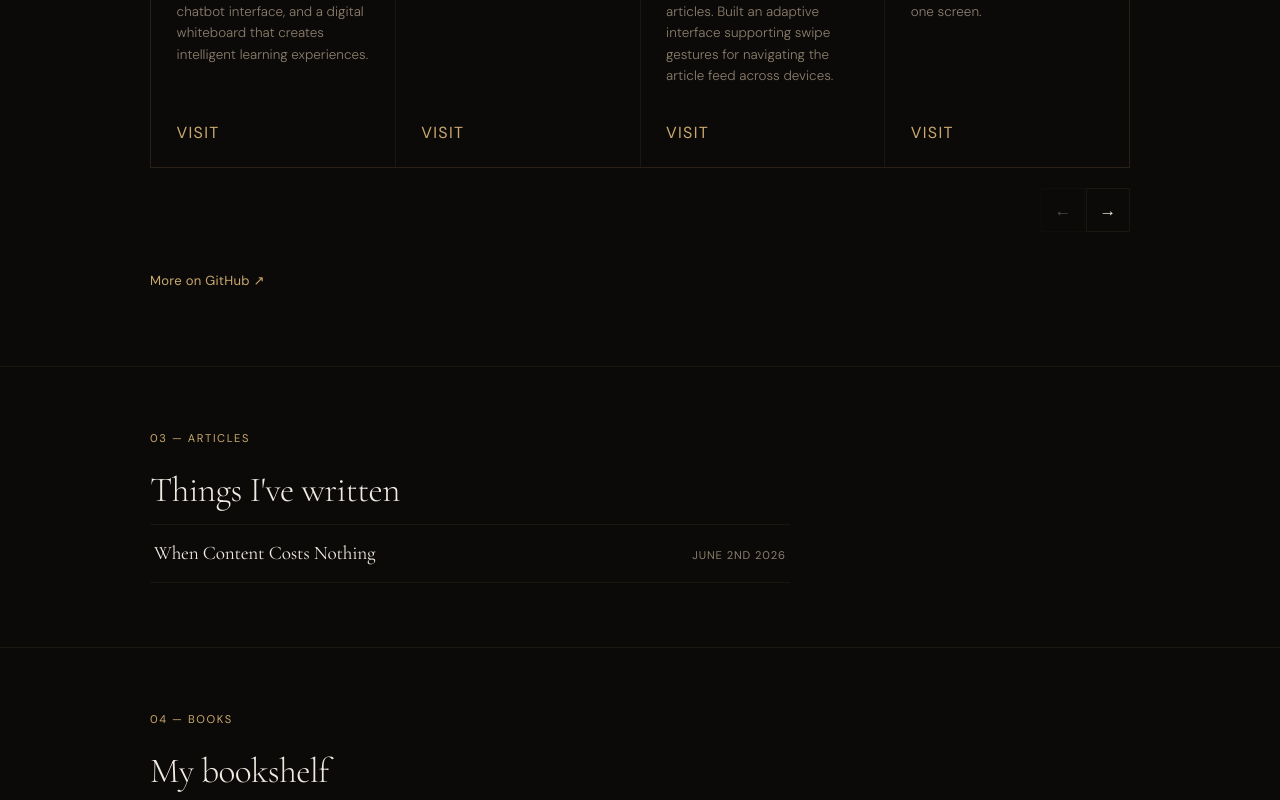
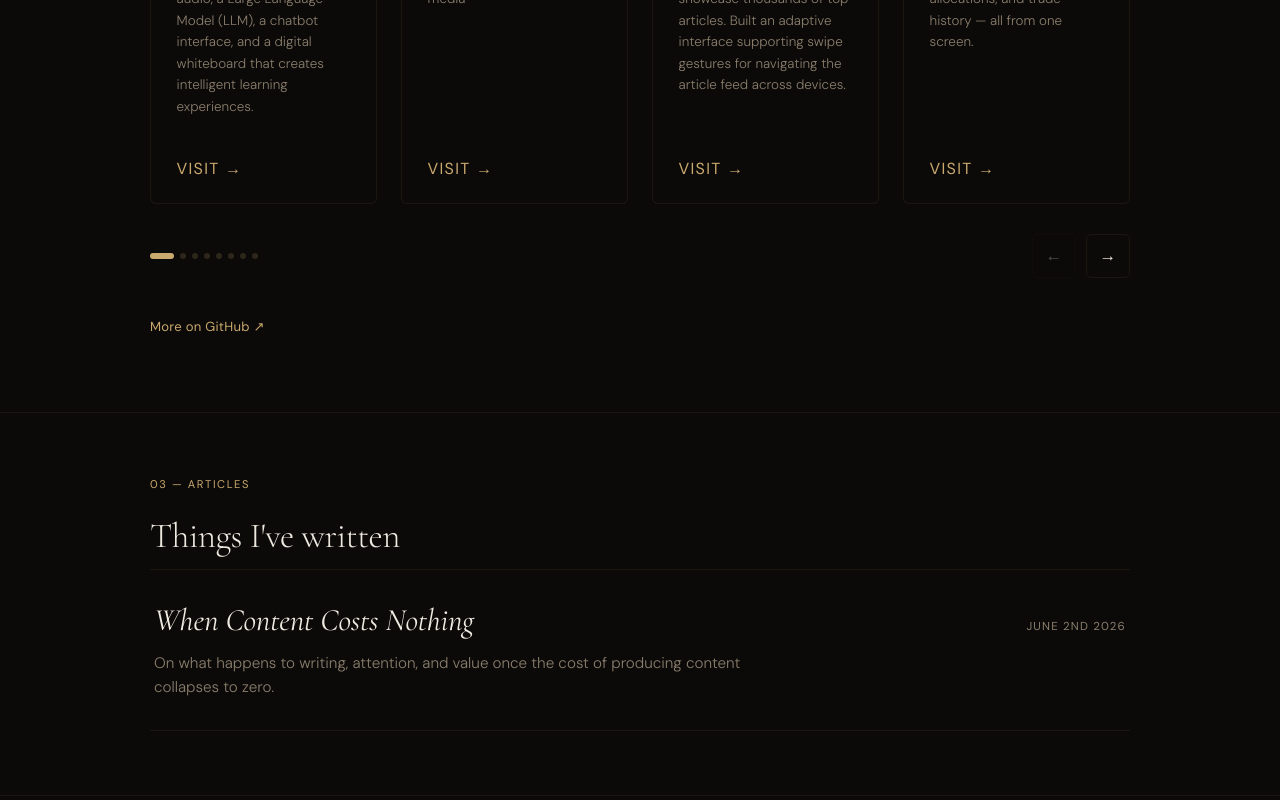
Before and after one commit to azariak/portfolio, a React (Vite) app: page / in a window 1280 px wide. Shown: the part 1460-2260 px from the top of the page. Built offline with nearby package versions, Linux system fonts and the light colour scheme; the HTML template or start-up script is replaced by a standard one.

Commit message:
Redesign carousel cards with accent bar and progress dots, restyle articles, center footer

```diff
--- a/src/components/Card.css
+++ b/src/components/Card.css
@@ -3,36 +3,31 @@
    ============================================ */
 .card {
   background-color: var(--bg);
-  border: none;          /* grid gap creates the border via parent bg */
-  padding: 1.5rem 1.6rem;
+  border: 1px solid var(--border-subtle);
+  border-radius: 6px;
+  padding: 1.7rem 1.6rem 1.5rem;
   display: flex;
   flex-direction: column;
   justify-content: space-between;
-  transition: background-color 0.2s ease;
+  transition: background-color 0.2s ease, border-color 0.2s ease;
   position: relative;
   overflow: hidden;
 }
 
 .card::before {
-  /* Left border accent that slides in on hover */
+  /* Colored accent bar across the top of the card */
   content: '';
   position: absolute;
   top: 0;
   left: 0;
-  width: 2px;
-  height: 100%;
-  background: var(--accent);
-  transform: scaleY(0);
-  transform-origin: bottom;
-  transition: transform 0.25s ease;
+  right: 0;
+  height: 3px;
+  background: var(--card-accent, var(--accent));
 }
 
 .card:hover {
   background-color: var(--surface-2);
-}
-
-.card:hover::before {
-  transform: scaleY(1);
+  border-color: var(--border-strong, var(--accent));
 }
 
 /* ---- Book card variant (side-by-side) ---- */
--- a/src/components/Card.jsx
+++ b/src/components/Card.jsx
@@ -2,7 +2,7 @@ import React from 'react';
 import './Card.css';
 import { analytics } from '../utils/analytics';
 
-const Card = ({ title, description, link, image, bookWiki, authorWiki, onLearnMoreClick, isMobile, trackingCategory, hideLink, eyebrow }) => {
+const Card = ({ title, description, link, image, bookWiki, authorWiki, onLearnMoreClick, isMobile, trackingCategory, hideLink, eyebrow, accent }) => {
   // Track card clicks based on category
   const trackClick = (isPopup = false) => {
     if (trackingCategory === 'books') {
@@ -36,15 +36,18 @@ const Card = ({ title, description, link, image, bookWiki, authorWiki, onLearnMo
   const isMobileProject = isMobile && trackingCategory === 'projects' && link;
 
   const cardInner = (
-    <div className={`card ${image && bookWiki ? 'book-card' : ''}`}>
+    <div
+      className={`card ${image && bookWiki ? 'book-card' : ''}`}
+      style={accent ? { '--card-accent': accent } : undefined}
+    >
       {image && <img src={image} alt={title} className="card-image" />}
       <div className="card-content">
         <h3 className="card-title">{cardTitle}</h3>
         <p className="card-description">{cardDescription}</p>
         {eyebrow && <span className="card-eyebrow">{eyebrow}</span>}
         {!hideLink && (isMobileProject
-          ? <span className="card-link learn-more">Visit</span>
-          : link && createLinkElement(link, 'Visit', 'card-link learn-more')
+          ? <span className="card-link learn-more">Visit&nbsp;→</span>
+          : link && createLinkElement(link, 'Visit →', 'card-link learn-more')
         )}
       </div>
     </div>
--- a/src/components/Carousel.css
+++ b/src/components/Carousel.css
@@ -1,6 +1,6 @@
 /* ============================================
-   CAROUSEL — editorial horizontal scroll-snap
-   Shows 4 items at a time (3 / 2 / 1 as it narrows)
+   CAROUSEL — separated cards, horizontal scroll-snap
+   Shows 4 cards at a time (3 / 2 / 1 as it narrows)
    ============================================ */
 .carousel {
   position: relative;
@@ -8,11 +8,10 @@
 
 .carousel-track {
   display: flex;
-  gap: 1px;
+  gap: 24px;
   overflow-x: auto;
   scroll-snap-type: x mandatory;
-  background: var(--border-subtle);
-  border: 1px solid var(--border-subtle);
+  padding: 6px 0;               /* room for focus rings above/below cards */
   scrollbar-width: none;        /* Firefox */
   -ms-overflow-style: none;     /* legacy Edge */
 }
@@ -21,9 +20,9 @@
   display: none;                /* Chrome/Safari */
 }
 
-/* 4 per view — each slide takes a quarter minus the 3 inner gaps */
+/* 4 per view — each slide takes a quarter minus the 3 inner 24px gaps */
 .carousel-slide {
-  flex: 0 0 calc((100% - 3px) / 4);
+  flex: 0 0 calc((100% - 3 * 24px) / 4);
   min-width: 0;
   scroll-snap-align: start;
   display: flex;
@@ -33,11 +32,42 @@
   flex: 1;                      /* card fills slide height */
 }
 
+/* ---- Controls row: progress (left) + arrows (right) ---- */
 .carousel-controls {
   display: flex;
-  justify-content: flex-end;
-  gap: 1px;
-  margin-top: 1.25rem;
+  align-items: center;
+  justify-content: space-between;
+  gap: 1rem;
+  margin-top: 1.5rem;
+}
+
+.carousel-progress {
+  display: flex;
+  align-items: center;
+  flex-wrap: wrap;
+  gap: 6px;
+  min-width: 0;
+}
+
+.carousel-dot {
+  width: 6px;
+  height: 6px;
+  padding: 0;
+  border: none;
+  border-radius: 4px;
+  background: var(--border-strong, rgba(255, 255, 255, 0.22));
+  cursor: pointer;
+  transition: width 0.28s ease, background-color 0.28s ease;
+}
+
+.carousel-dot.active {
+  width: 24px;
+  background: var(--accent);
+}
+
+.carousel-arrows {
+  display: flex;
+  gap: 10px;
 }
 
 .carousel-arrow {
@@ -48,17 +78,19 @@
   justify-content: center;
   background: var(--bg);
   border: 1px solid var(--border-subtle);
+  border-radius: 5px;
   color: var(--text);
   font-family: 'DM Sans', sans-serif;
   font-size: 1.05rem;
   line-height: 1;
   cursor: pointer;
-  transition: background-color 0.2s ease, color 0.2s ease, opacity 0.2s ease;
+  transition: background-color 0.2s ease, color 0.2s ease, border-color 0.2s ease, opacity 0.2s ease;
 }
 
 .carousel-arrow:hover:not(:disabled) {
   background: var(--surface-2);
   color: var(--accent);
+  border-color: var(--accent);
 }
 
 .carousel-arrow:disabled {
@@ -68,13 +100,20 @@
 
 /* ---- Responsive per-view counts ---- */
 @media (max-width: 1100px) {
-  .carousel-slide { flex-basis: calc((100% - 2px) / 3); }  /* 3 per view */
+  .carousel-slide { flex-basis: calc((100% - 2 * 24px) / 3); }  /* 3 per view */
 }
 
 @media (max-width: 768px) {
-  .carousel-slide { flex-basis: calc((100% - 1px) / 2); }  /* 2 per view */
+  .carousel-slide { flex-basis: calc((100% - 24px) / 2); }      /* 2 per view */
 }
 
 @media (max-width: 480px) {
-  .carousel-slide { flex-basis: 100%; }                    /* 1 per view */
+  .carousel-track { gap: 16px; }
+  .carousel-slide { flex-basis: 100%; }                         /* 1 per view */
+
+  .carousel-controls { gap: 0.75rem; }
+  .carousel-progress { gap: 5px; }
+  .carousel-dot { width: 5px; height: 5px; }
+  .carousel-dot.active { width: 18px; }
+  .carousel-arrow { width: 40px; height: 40px; }
 }
--- a/src/components/Carousel.jsx
+++ b/src/components/Carousel.jsx
@@ -2,15 +2,30 @@ import { Children, useCallback, useEffect, useRef, useState } from 'react';
 import './Carousel.css';
 
 /**
- * Editorial carousel — shows 3-4 items at a time in a horizontal
- * scroll-snap track with prev/next arrows. Keeps the 1px-gap border
- * look of the card grids. Each child is wrapped as a slide.
+ * Editorial carousel — shows 3-4 separated cards at a time in a
+ * horizontal scroll-snap track, with a page-progress indicator and
+ * prev/next arrows below. Each child is wrapped as a slide.
  */
 const Carousel = ({ children, ariaLabel }) => {
   const trackRef = useRef(null);
+  const [overflowing, setOverflowing] = useState(false);
   const [atStart, setAtStart] = useState(true);
   const [atEnd, setAtEnd] = useState(false);
-  const [overflowing, setOverflowing] = useState(false);
+  const [steps, setSteps] = useState(1);
+  const [activeStep, setActiveStep] = useState(0);
+
+  // One step per single-card scroll position (total cards - visible + 1)
+  const metrics = () => {
+    const el = trackRef.current;
+    if (!el) return null;
+    const slides = el.querySelectorAll('.carousel-slide');
+    const first = slides[0];
+    const gap = parseFloat(getComputedStyle(el).columnGap) || 0;
+    const step = first ? first.offsetWidth + gap : el.clientWidth;
+    const perView = step ? Math.max(1, Math.round((el.clientWidth + gap) / step)) : 1;
+    const positions = Math.max(1, slides.length - perView + 1);
+    return { step, positions };
+  };
 
   const update = useCallback(() => {
     const el = trackRef.current;
@@ -19,6 +34,13 @@ const Carousel = ({ children, ariaLabel }) => {
     setOverflowing(scrollWidth > clientWidth + 1);
     setAtStart(scrollLeft <= 1);
     setAtEnd(scrollLeft + clientWidth >= scrollWidth - 1);
+
+    const m = metrics();
+    if (!m) return;
+    setSteps(m.positions);
+    setActiveStep(
+      Math.min(m.positions - 1, Math.max(0, Math.round(scrollLeft / m.step)))
+    );
   }, []);
 
   useEffect(() => {
@@ -33,13 +55,21 @@ const Carousel = ({ children, ariaLabel }) => {
     };
   }, [update]);
 
+  const goToStep = (i) => {
+    const el = trackRef.current;
+    const m = metrics();
+    if (!el || !m) return;
+    const target = Math.min(m.positions - 1, Math.max(0, i));
+    el.scrollTo({ left: target * m.step, behavior: 'smooth' });
+  };
+
+  // Arrows move one card from wherever the scroll currently sits
   const page = (dir) => {
     const el = trackRef.current;
-    if (!el) return;
-    const slide = el.querySelector('.carousel-slide');
-    // width of one slide + the 1px gap between slides
-    const step = slide ? slide.offsetWidth + 1 : el.clientWidth;
-    el.scrollBy({ left: dir * step, behavior: 'smooth' });
+    const m = metrics();
+    if (!el || !m) return;
+    const current = Math.round(el.scrollLeft / m.step);
+    goToStep(current + dir);
   };
 
   return (
@@ -52,6 +82,20 @@ const Carousel = ({ children, ariaLabel }) => {
 
       {overflowing && (
         <div className="carousel-controls">
+          <div className="carousel-progress" aria-hidden="true">
+            {Array.from({ length: steps }).map((_, i) => (
+              <button
+                key={i}
+                type="button"
+                className={`carousel-dot ${i === activeStep ? 'active' : ''}`}
+                onClick={() => goToStep(i)}
+                aria-label={`Go to position ${i + 1}`}
+                tabIndex={-1}
+              />
+            ))}
+          </div>
+
+          <div className="carousel-arrows">
             <button
               type="button"
               className="carousel-arrow"
@@ -71,6 +115,7 @@ const Carousel = ({ children, ariaLabel }) => {
               →
             </button>
           </div>
+        </div>
       )}
     </div>
   );
--- a/src/data/articles.json
+++ b/src/data/articles.json
@@ -3,6 +3,7 @@
     "title": "When Content Costs Nothing",
     "publication": "Steelmill",
     "date": "June 2nd 2026",
+    "description": "On what happens to writing, attention, and value once the cost of producing content collapses to zero.",
     "link": "https://steelmill.substack.com/p/when-content-costs-nothing"
   }
 ]
--- a/src/pages/Home.css
+++ b/src/pages/Home.css
@@ -436,7 +436,6 @@
   list-style: none;
   margin: 0;
   padding: 0;
-  max-width: 640px;
 }
 
 .article-item {
@@ -449,40 +448,57 @@
 
 .article-link {
   display: flex;
+  flex-direction: column;
+  gap: 0.7rem;
+  padding: 1.9rem 0.25rem;
+  text-decoration: none;
+  color: var(--text);
+  transition: padding-left 0.18s ease;
+}
+
+.article-link:hover {
+  padding-left: 0.6rem;
+}
+
+.article-head {
+  display: flex;
   align-items: baseline;
   justify-content: space-between;
   gap: 1.5rem;
-  padding: 1rem 0.25rem;
-  text-decoration: none;
-  color: var(--text);
-  transition: color 0.15s, padding-left 0.15s;
-}
-
-.article-link:hover {
-  color: var(--accent);
-  padding-left: 0.6rem;
 }
 
 .article-title {
   font-family: 'Cormorant Garamond', serif;
-  font-size: 1.2rem;
-  font-weight: 400;
-  letter-spacing: -0.01em;
-  line-height: 1.3;
+  font-style: italic;
+  font-size: clamp(1.5rem, 3vw, 1.95rem);
+  font-weight: 500;
+  letter-spacing: -0.005em;
+  line-height: 1.25;
+  transition: color 0.15s ease;
+}
+
+.article-link:hover .article-title {
+  color: var(--accent);
 }
 
 .article-pub {
   font-family: 'DM Sans', sans-serif;
-  font-size: 0.7rem;
-  letter-spacing: 0.08em;
+  font-size: 0.72rem;
+  letter-spacing: 0.1em;
   text-transform: uppercase;
   color: var(--text-muted);
   white-space: nowrap;
   flex-shrink: 0;
 }
 
-.article-link:hover .article-pub {
-  color: var(--accent);
+.article-desc {
+  margin: 0;
+  max-width: 620px;
+  font-family: 'DM Sans', sans-serif;
+  font-size: 0.95rem;
+  font-weight: 300;
+  line-height: 1.6;
+  color: var(--text-muted);
 }
 
 /* ============================================
@@ -553,12 +569,14 @@
   font-family: 'Cormorant Garamond', serif;
   font-style: italic;
   font-size: 1rem;
+  line-height: 1;
   color: var(--text-muted);
 }
 
 .footer-links {
   display: flex;
   align-items: center;
+  line-height: 1;
   gap: 0.75rem;
 }
 
@@ -566,6 +584,7 @@
   color: var(--text-muted);
   text-decoration: none;
   font-size: 0.78rem;
+  line-height: 1;
   letter-spacing: 0.08em;
   text-transform: uppercase;
   transition: color 0.15s;
@@ -576,6 +595,7 @@
 .footer-sep {
   color: var(--text-faint);
   font-size: 0.78rem;
+  line-height: 1;
 }
 
 .footer-email-btn {
@@ -584,6 +604,7 @@
   color: var(--text-muted);
   font-family: 'DM Sans', sans-serif;
   font-size: 0.78rem;
+  line-height: 1;
   letter-spacing: 0.08em;
   text-transform: uppercase;
   cursor: pointer;
--- a/src/pages/Home.jsx
+++ b/src/pages/Home.jsx
@@ -199,8 +199,13 @@ const Home = () => {
                   className="article-link"
                   onClick={() => analytics.featureCardClick(`Article: ${article.title}`)}
                 >
-                  <span className="article-title">{article.title}</span>
-                  <span className="article-pub">{article.date}</span>
+                  <div className="article-head">
+                    <span className="article-title">{article.title}</span>
+                    <span className="article-pub">{article.date}</span>
+                  </div>
+                  {article.description && (
+                    <p className="article-desc">{article.description}</p>
+                  )}
                 </a>
               </li>
             ))}
```
Lines whose indentation alone changed are shown as unchanged.
